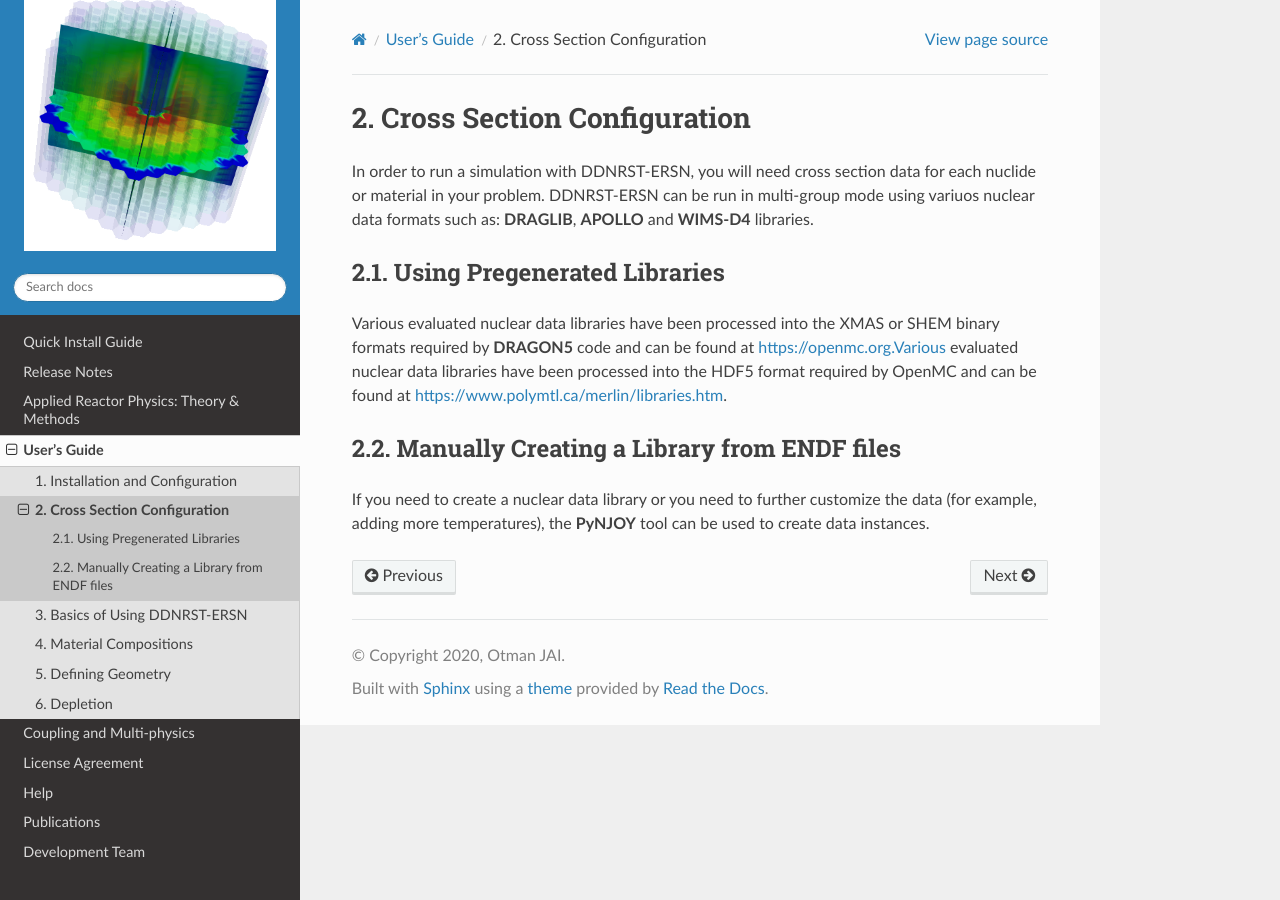
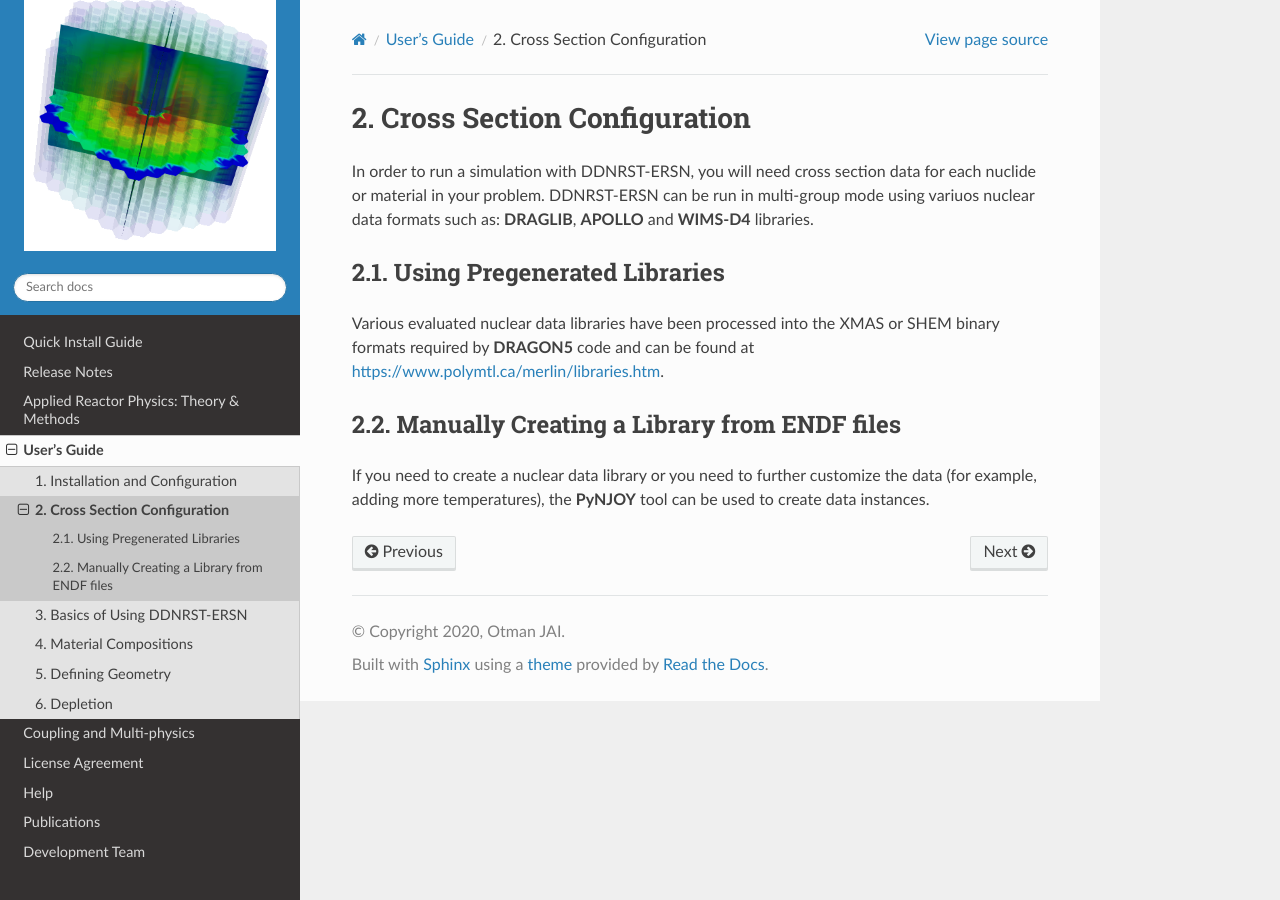
Before and after one commit to otmanjai/DDNRS-ERSN, a Sphinx documentation site: the page built from docs/source/usersguide/cross_sections.rst, in a window 1280 px wide. Built offline with Sphinx 7.4.7 and the Read the Docs theme 2.0.0, drawn with Linux system fonts in a browser that asks for light colours; pages that are not in the unit, such as notebooks, are missing from menus.

Commit message:
Update cross_sections.rst

```diff
--- a/docs/source/usersguide/cross_sections.rst
+++ b/docs/source/usersguide/cross_sections.rst
@@ -11,8 +11,7 @@ each nuclide or material in your problem. DDNRST-ERSN can be run in multi-group
 Using Pregenerated Libraries
 ----------------------------
 
-Various evaluated nuclear data libraries have been processed into the XMAS or SHEM binary formats required by **DRAGON5** code and can be found at https://openmc.org.Various evaluated nuclear data libraries have been processed into the HDF5
-format required by OpenMC and can be found at https://www.polymtl.ca/merlin/libraries.htm.
+Various evaluated nuclear data libraries have been processed into the XMAS or SHEM binary formats required by **DRAGON5** code and can be found at https://www.polymtl.ca/merlin/libraries.htm.
 
 .. _create_xs_library:
 
```
